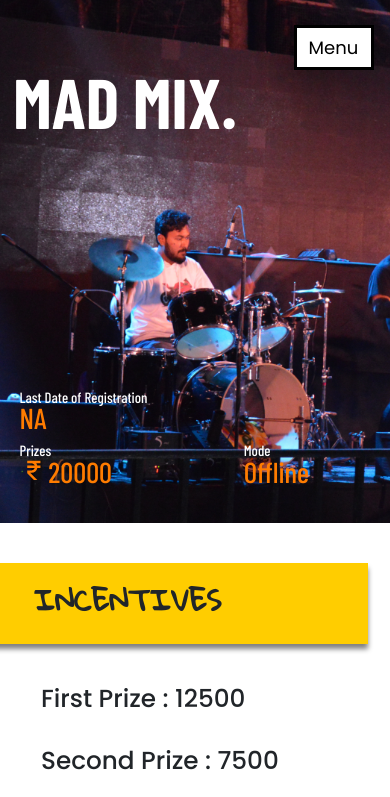
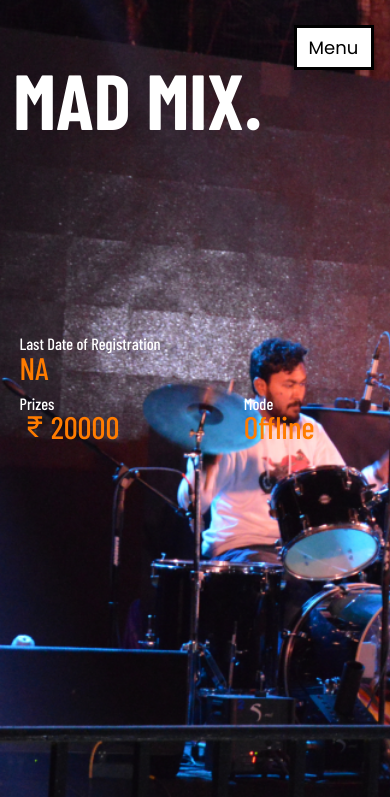
Before and after one commit to zense/Infin8-2023, a React (Create React App) app in the folder client/: page /registerevent/1 in a window 390 px wide. Shown: the top 797 px of the page. Built offline with nearby package versions, Linux system fonts and the light colour scheme; a web font is replaced by a local one.

Commit message:
Adjusted background of registerevent page and verified data

```diff
--- a/client/src/components/RegisterCard/style.css
+++ b/client/src/components/RegisterCard/style.css
@@ -286,7 +286,7 @@ color: white;
         font-size: 17px;
     }
     .col-12.register{
-        padding-left: 0.5vw;
+        padding-left: 4.5vw;
     }
 }
 @media screen and (min-width: 768px) {
--- a/client/src/components/RegisterEvent/Container/Container.jsx
+++ b/client/src/components/RegisterEvent/Container/Container.jsx
@@ -5,6 +5,26 @@ import NotSignedIn from "../NotSignedIn/NotSignedIn.jsx"
 import Registered from '../Registered/Registered';
 import {BiPhone} from 'react-icons/bi'
 import Zoom from 'react-reveal/Zoom';
+function PrizeMoney(props){
+    if(props.id==10){
+        return <div>
+        <h2 style={{"fontWeight":"500"}}>Mr. Infin8 : {props.prize_money}</h2>
+        <br></br>
+        <h2 className='worthPrizePool'>Ms. Infin8 : {props.prize_money2}</h2>
+    </div>
+    }
+    else if(props.id==16){
+        return <div>
+            <h2 style={{"fontWeight":"500"}}>First Prize : {props.prize_money} + Onesta Pizza</h2>
+        </div>
+    }
+    return <div>
+        <h2 style={{"fontWeight":"500"}}>First Prize : {props.prize_money}</h2>
+        <br></br>
+        <h2 className='worthPrizePool'>Second Prize : {props.prize_money2}</h2>
+    </div>
+
+}
 export default function Container(props){
 
     return (
@@ -22,9 +42,7 @@ export default function Container(props){
 
 
                     <div style={{"padding":"20px 0 20px 25px","textIndent": "1em","fontFamily":"Poppins"}}>
-                        <h2 style={{"fontWeight":"500"}}>First Prize : {props.prize_money}</h2>
-                        <br></br>
-                        <h2 className='worthPrizePool'>Second Prize : {props.prize_money2}</h2>
+                        <PrizeMoney id={props.id} prize_money={props.prize_money} prize_money2={props.prize_money2} />
                     </div>
 
 
--- a/client/src/components/RegisterEvent/Heading/Heading.jsx
+++ b/client/src/components/RegisterEvent/Heading/Heading.jsx
@@ -8,8 +8,9 @@ export default function Heading(props){
     return (
 
         <div className="NewTitle" >
+            {/* <Bounce top duration={1000}> */}
+                <div className='titlename'>
                     <Bounce top duration={1000}>
-                <div className='titlename'>
                     <div className="row">
                         <div className="col-12 col-md-7" >
 
@@ -18,10 +19,9 @@ export default function Heading(props){
                             </div>
                             {/* <img src={Arrow}></img> */}
                         </div>
-                </div>
+
                     </div>
                     </Bounce>
-
                         <div className='row Details'>
                     <Fade left delay={600}>
                         <div className='col-12 col-md-5 '>
@@ -58,5 +58,9 @@ export default function Heading(props){
 
                 </div>
                 </div>
+            {/* </Bounce> */}
+
+
+        </div>
     );
 }
--- a/client/src/components/RegisterEvent/Heading/NewHeading.scss
+++ b/client/src/components/RegisterEvent/Heading/NewHeading.scss
@@ -16,35 +16,36 @@
 // }
 
 .NewTitle{
-    padding-top: 70px;
     height: fit-content;
     width : 100%;
     background-size: cover;
     background-image: url(../../../images/Battle.png);
     background-repeat: no-repeat;
     margin : 0 !important;
+    padding: 0 !important;
     object-fit: fill !important;
     // animation: changebg 5s linear 1;
     // background-image: url(../../images/herobg.jpg);
     //     object-fit: scale-down;
     .titlerow{
+        padding-top: 60px;
         color : white;
-        font-size: 11.5vw;
+        font-size: 11vw;
         font-family: 'Barlow Condensed';
         font-weight: 700;
-        line-height: 10.5vw;
+        line-height: 10vw;
         padding-left : 5.5vw;
     }
 
-    // .titlename{
-    //     height: 100vh;
-    //     min-height: fit-content;
-    //     margin : 0 !important;
-    // }
+    .titlename{
+        height: 100vh;
+        min-height: fit-content;
+        margin : 0 !important;
+    }
     @media (min-width: 1600px){
         .titlerow{
-            font-size: 10vw;
-            line-height: 10vw;
+            font-size: 9vw;
+            line-height: 9vw;
 
         }
     }
@@ -58,19 +59,19 @@
     @media(max-width : 767px){
         .titlerow{
             color: white;
-            font-size: 16vw;
+            font-size: 18vw;
             font-family: "Barlow Condensed";
             font-weight: 700;
-            line-height: 14vw;
+            line-height: 18vw;
         }
     }
     @media(max-width : 500px){
         .titlerow{
             color: white;
-            font-size: 18vw;
+            font-size: 20vw;
             font-family: "Barlow Condensed";
             font-weight: 700;
-            line-height: 16vw;
+            line-height: 20vw;
             padding-left : 6.5vw;
         }
     }
@@ -81,11 +82,9 @@
 
 .Details{
     padding-left : 5vw;
-    // padding-top: 18vh;
-    padding-top: 30vh;
+    padding-top: 23vh;
     font-family: 'Barlow Condensed';
     font-style: normal;
-    padding-bottom: 30px;
     .Top{
         color: white;
         font-weight: 500;
@@ -118,19 +117,19 @@
 
     @media screen and (max-width: 767px) {
         .Top{
-            font-size: 3.2vw;
+            font-size: 3.8vw;
         }
         .Bottom{
-            font-size: 6.4vw;
-            margin-top: -2vh;
+            font-size: 7vw;
+            margin-top: -1vh;
         }
     }
     @media (max-width: 500px){
         .Top{
-            font-size: 3.8vw;
+            font-size: 4.2vw;
         }
         .Bottom{
-            font-size: 7.4vw;
+            font-size: 8vw;
             margin-top: -1.4vh;
         }
     }
@@ -138,3 +137,8 @@
         padding-left: 10vw;
     }
 }
+// @media (max-width: 768px) {
+//     .Details{
+//         padding-top: 30vh;
+//     }
+// }
--- a/client/src/components/RegisterEvent/RegisterEvent.js
+++ b/client/src/components/RegisterEvent/RegisterEvent.js
@@ -42,6 +42,7 @@ function RegisterEvent(props) {
           team_event={event.team}
           signed_in={props.signed_in}
           registered_for_event={props.registered_for_event}
+          id={id}
         />
         :
         <PayBaseFees
--- a/client/src/content/eventDetails.json
+++ b/client/src/content/eventDetails.json
@@ -309,7 +309,8 @@
         "registrationDeadline":"5th Feb' 23, 11:59 PM",
         "description":"Today's youth is known for fashion. Fashion not only promotes creativity, but it's also a form of expressing and empowering oneself. Style is what defines you. From traditional to casual, from vintage to trendy, every fashion style speaks of itself and of the culture it possesses. We're presenting 'Ramp it up' for the girls and boys who would love to show their modish nature by being a part of the show! Gone is the time of just watching ramp shows, now it's your turn to join the show and 'ramp it up'!",
         "prizes": {
-            "first":"3000"
+            "first":"3000",
+            "second": "3000"
         },
         "rules": [
             "You can form a team of 2 or take part individually.",
@@ -529,7 +530,8 @@
         "registrationDeadline":"NA",
         "description":"What can be better than getting paid for eating good food? Put your hungry stomach to the test in this competitive eating contest. The faster you can gobble up all the food and gulp the beverages, the better chance you have to win a prize. What can you win? Some cash and more food!",
         "prizes": {
-            "first":"3000"
+            "first":"1000",
+             "second": "0"
         },
         "rules": [
             "This is a one-on-one eating contest.",
@@ -591,59 +593,6 @@
             }
         ],
         "team": true
-    },
-    {
-        "title":"Karaoke+Dance Show",
-        "subtitle": "Fun",
-        "image":"",
-        "id":"18",
-        "mode":"Offline",
-        "type":"intra",
-        "registrationDeadline":"NA",
-        "description":"",
-        "prizes": {
-            "first":"3000"
-        },
-        "rules": [
-            "Results will be announced on our Instagram handle."
-        ],
-        "spocs": [
-            {
-                "name":"Ganesh",
-                "contact":"9573384259"
-            },
-            {
-                "name":"Tarun Kumar",
-                "contact":"9032272225"
-            }
-        ],
-        "team" : false
-    },
-    {
-        "title":"Movie Screening",
-        "subtitle": "Fun",
-        "image":"",
-        "id":"19",
-        "mode":"Offline",
-        "type":"intra",
-        "registrationDeadline":"NA",
-        "description":"",
-        "prizes": {
-            "first":"3000"
-        },
-        "rules": [
-            "Results will be announced on our Instagram handle."
-        ],
-        "spocs": [
-            {
-                "name":"Ganesh",
-                "contact":"9573384259"
-            },
-            {
-                "name":"Tarun Kumar",
-                "contact":"9032272225"
-            }
-        ],
-        "team": false
     }
+
 ]
```
Also changed, not shown: client/src/components/RegisterCard/Title.jsx (+1 -1 lines). Lines whose indentation alone changed are shown as unchanged.
